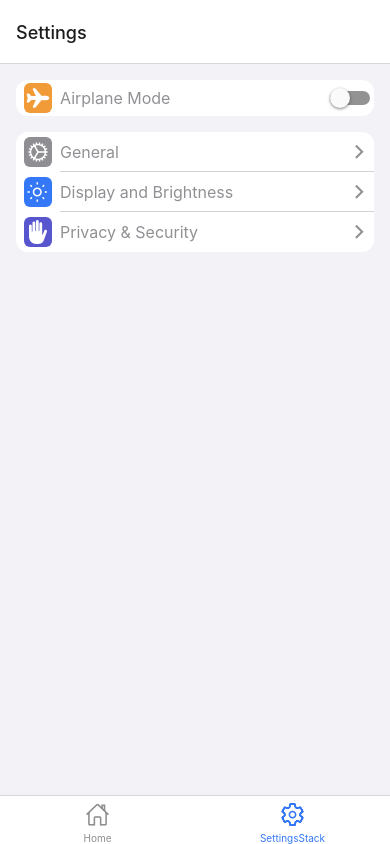
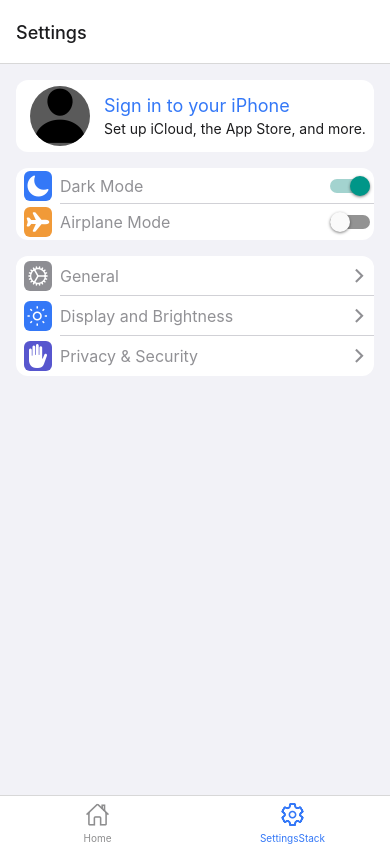
Before and after one commit to jbijlsma/react-native-settings, a React Native app: screen /SettingListScreen in a window 390 px wide. Built offline with nearby package versions, Linux system fonts and the light colour scheme.

Commit message:
Add Login setting

```diff
--- a/components/Item.js
+++ b/components/Item.js
@@ -9,7 +9,8 @@
   hasNextSibbling,
   isPressable,
   onPress,
-  children,
+  itemLeftContent,
+  itemRightContent,
 }) {
   const [theme] = useTheme();
 
@@ -74,6 +75,7 @@
               iconSize={24}
             />
           )}
+          {itemLeftContent}
         </View>
         <View
           style={[
@@ -84,7 +86,7 @@
             },
           ]}
         >
-          {children}
+          {itemRightContent}
         </View>
       </View>
     </Pressable>
--- a/components/ItemGroup.js
+++ b/components/ItemGroup.js
@@ -5,35 +5,42 @@
 import UnknownItem from "./items/UnknownItem";
 import SettingPageLink from "./items/SettingPageLink";
 import InlineSwitchSetting from "./items/InlineSwitchSetting";
+import LoginSetting from "./items/LoginSetting";
 
 function ItemGroup({ items, itemKeyExtractor, isOptionSelected, onPress }) {
   const numberOfItems = items.length;
   const lastItemIndex = items.length - 1;
 
-  function createItemImplementation(item) {
+  function createItemContent(item) {
     switch (item.type) {
+      case "SettingLogin":
+        return LoginSetting();
       case "SettingInlineSwitch":
-        return <InlineSwitchSetting setting={item} />;
+        return { right: <InlineSwitchSetting setting={item} /> };
       case "SettingPageLink":
-        return <SettingPageLink setting={item} />;
+        return { right: <SettingPageLink setting={item} /> };
       case "SingleSelectSetting":
-        return (
+        return {
+          right: (
             <SingleSelectSetting
               settingName={item.name}
               settingTitle={item.title}
             />
-        );
+          ),
+        };
       case "SingleSelectOptionItem":
         const isSelected = isOptionSelected(item);
-        return (
+        return {
+          right: (
             <SingleSelectOptionItem
               setting={item}
               isSelected={isSelected}
             />
-        );
+          ),
+        };
       default:
         console.log("default");
-        return <UnknownItem item={item} />;
+        return { right: <UnknownItem item={item} /> };
     }
   }
 
@@ -45,6 +52,8 @@
     const hasPrevSibbling = numberOfItems > 0 && index > 0;
     const hasNextSibbling = numberOfItems > 0 && index < lastItemIndex;
 
+    const itemContent = createItemContent(item);
+
     return (
       <Item
         key={itemKeyExtractor(item)}
@@ -53,9 +62,9 @@
         hasNextSibbling={hasNextSibbling}
         isPressable={item.isPressable}
         onPress={() => onPressHandler(item)}
-      >
-        {createItemImplementation(item)}
-      </Item>
+        itemLeftContent={itemContent.left}
+        itemRightContent={itemContent.right}
+      ></Item>
     );
   });
 }
--- /dev/null
+++ b/components/items/LoginSetting.js
@@ -0,0 +1,51 @@
+import { StyleSheet, View, Text } from "react-native";
+import { Ionicons } from "@expo/vector-icons";
+import { useTheme } from "../../theme/useTheme";
+
+function LoginSetting() {
+  const [theme] = useTheme();
+
+  return {
+    left: (
+      <View style={styles.container}>
+        <Ionicons
+          name="ios-person"
+          color="black"
+          size={62}
+        ></Ionicons>
+      </View>
+    ),
+    right: (
+      <View>
+        <Text style={[styles.title, { color: theme.colors.primary }]}>
+          Sign in to your iPhone
+        </Text>
+        <Text style={[styles.subTitle, { color: theme.colors.text }]}>
+          Set up iCloud, the App Store, and more.
+        </Text>
+      </View>
+    ),
+  };
+}
+
+const styles = StyleSheet.create({
+  container: {
+    borderRadius: 30,
+    width: 60,
+    height: 60,
+    backgroundColor: "rgb(90,90,90)",
+    justifyContent: "center",
+    alignItems: "center",
+    overflow: "hidden",
+    margin: 6,
+  },
+  title: {
+    fontSize: 18,
+    marginBottom: 4,
+  },
+  subTitle: {
+    fontSize: 14,
+  },
+});
+
+export default LoginSetting;
--- /dev/null
+++ b/models/setting-login.js
@@ -0,0 +1,6 @@
+export function SettingLogin(name) {
+  return {
+    type: "SettingLogin",
+    name: name,
+  };
+}
--- a/store/settings.js
+++ b/store/settings.js
@@ -6,6 +6,7 @@
 import { SettingPageLinkSetting } from "../models/setting-page-link-setting";
 import { SettingPage } from "../models/setting-page";
 import { SettingInlineSwitch } from "../models/setting-inline-switch";
+import { SettingLogin } from "../models/setting-login";
 
 const createCalendarSetting = (id) =>
   new OptionsSetting("SingleSelectSetting", id, "Calendar");
@@ -14,7 +15,15 @@
   new OptionsSetting("SingleSelectSetting", id, "Measurement System");
 
 const initialState = new SettingPage("Settings", [
+  new SettingSection(null, 40, [new SettingLogin("login")]),
   new SettingSection(null, 40, [
+    new SettingInlineSwitch(
+      "dark_mode",
+      "Dark Mode",
+      "rgb(52, 120, 247)",
+      "ios-moon",
+      "white"
+    ),
     new SettingInlineSwitch(
       "airplane_mode",
       "Airplane Mode",
@@ -73,6 +82,7 @@
   name: "settingsSlice",
   initialState: {
     settingValues: {
+      dark_mode: true,
       airplane_mode: false,
       cal1: "g",
       cal2: "j",
```
Lines whose indentation alone changed are shown as unchanged.
